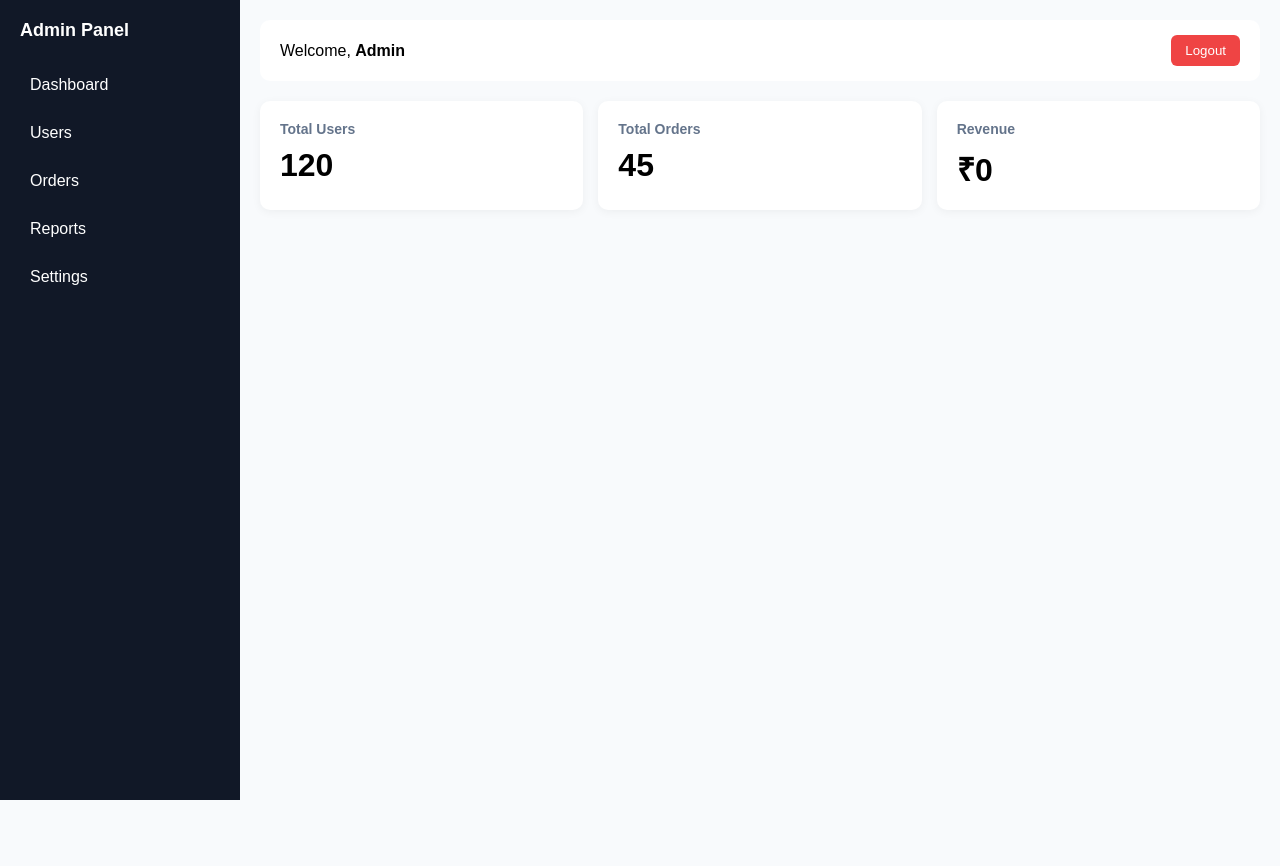
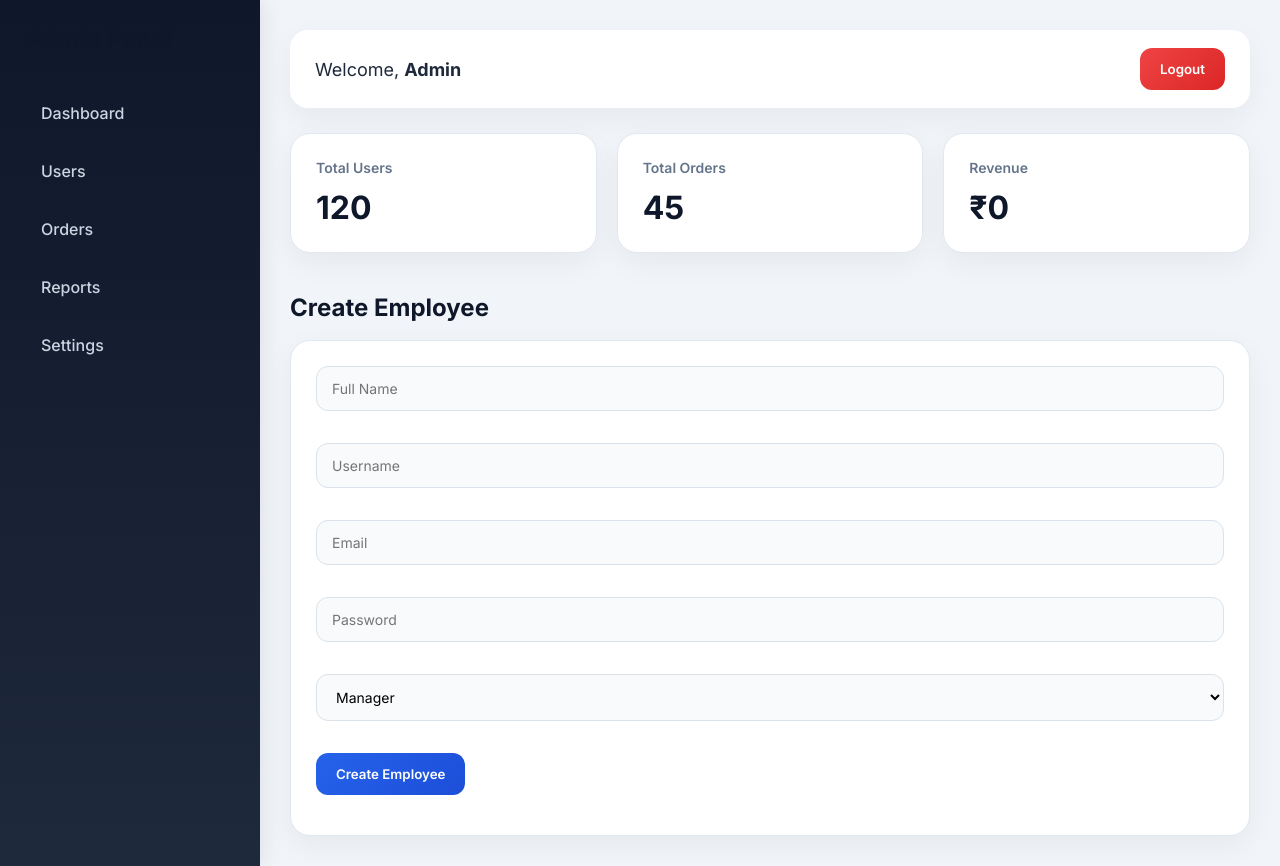
Before and after one commit to UrvashiJadav/Vendor_bridge-Odoo-Hacktathon, a Flask app: page /admin in a window 1280 px wide. Before the commit the page ends 800 px from the top, so only its background shows below. Run offline with Flask 3, Linux system fonts and the light colour scheme.

Commit message:
role based login with modified admin dashboard

```diff
--- a/app.py
+++ b/app.py
@@ -111,7 +111,7 @@ def register():
         email=email,
         password=hashed_password,
         phone=phone,
-        role="user"
+        role="vendor"
     )
 
     db.session.add(new_user)
@@ -132,13 +132,22 @@ def login():
     password = reqdata.get("password")
 
     if not username or not username.strip():
-        return jsonify({"status": "error", "message": "Invalid Username"})
+        return jsonify({
+            "status": "error",
+            "message": "Invalid Username"
+        })
 
     if not email or not email.strip():
-        return jsonify({"status": "error", "message": "Invalid Email"})
+        return jsonify({
+            "status": "error",
+            "message": "Invalid Email"
+        })
 
     if not password or not password.strip():
-        return jsonify({"status": "error", "message": "Invalid Password"})
+        return jsonify({
+            "status": "error",
+            "message": "Invalid Password"
+        })
 
     username = username.strip().lower()
     email = email.strip().lower()
@@ -156,19 +165,26 @@ def login():
         })
 
     user = User.query.filter(
-        (User.username == username) | (User.email == email)
+        (User.username == username) |
+        (User.email == email)
     ).first()
 
     if not user:
-        return jsonify({"status": "error", "message": "User not found"})
+        return jsonify({
+            "status": "error",
+            "message": "User not found"
+        })
 
     if not check_password_hash(user.password, password):
-        return jsonify({"status": "error", "message": "Wrong Password"})
+        return jsonify({
+            "status": "error",
+            "message": "Wrong Password"
+        })
 
     return jsonify({
         "status": "success",
         "message": "Login Successful",
-        "role": "user",
+        "role": user.role,
         "username": user.username
     })
 
@@ -229,5 +245,43 @@ def reset_password():
 
     return jsonify({"status": "success", "message": "Password Updated Successfully"})
 
+@app.route('/create-employee', methods=['POST'])
+def create_employee():
+
+    reqdata = request.get_json()
+
+    name = reqdata.get("name")
+    username = reqdata.get("username")
+    email = reqdata.get("email")
+    password = reqdata.get("password")
+    role = reqdata.get("role")
+
+    existing = User.query.filter(
+        (User.username == username) |
+        (User.email == email)
+    ).first()
+
+    if existing:
+        return jsonify({
+            "status":"error",
+            "message":"User already exists"
+        })
+
+    user = User(
+        name=name,
+        username=username,
+        email=email,
+        password=generate_password_hash(password),
+        role=role
+    )
+
+    db.session.add(user)
+    db.session.commit()
+
+    return jsonify({
+        "status":"success",
+        "message":"Employee Created Successfully"
+    })
+
 if __name__ == "__main__":
     app.run(debug=True)
--- a/templates/admin_dashboard.html
+++ b/templates/admin_dashboard.html
@@ -1,6 +1,7 @@
 <!DOCTYPE html>
 <html lang="en">
 <head>
+    <link href="https://fonts.googleapis.com/css2?family=Inter:wght@400;500;600;700;800&display=swap" rel="stylesheet">
 <meta charset="UTF-8">
 <title>Admin Dashboard</title>
 
@@ -9,25 +10,27 @@
     margin:0;
     padding:0;
     box-sizing:border-box;
-    font-family:Arial;
+    font-family:'Inter',sans-serif;
 }
 
 body{
     display:flex;
-    height:100vh;
-    background:#f8fafc;
+    min-height:100vh;
+    background:#f1f5f9;
 }
 
 .sidebar{
-    width:240px;
-    background:#111827;
+    width:260px;
+    background:linear-gradient(180deg,#0f172a,#1e293b);
     color:white;
-    padding:20px;
+    padding:25px;
+    box-shadow:4px 0 20px rgba(0,0,0,0.08);
 }
 
 .sidebar h2{
-    margin-bottom:25px;
-    font-size:18px;
+    font-size:24px;
+    font-weight:700;
+    margin-bottom:35px;
 }
 
 .menu{
@@ -37,60 +40,144 @@ body{
 }
 
 .menu a{
-    color:white;
+    color:#cbd5e1;
     text-decoration:none;
-    padding:10px;
-    border-radius:6px;
+    padding:14px 16px;
+    border-radius:12px;
+    transition:.3s;
+    font-weight:500;
 }
 
 .menu a:hover{
-    background:#1f2937;
+    background:rgba(255,255,255,0.08);
+    color:white;
+    transform:translateX(5px);
 }
 
 .main{
     flex:1;
-    padding:20px;
+    padding:30px;
 }
 
 .topbar{
     background:white;
-    padding:15px 20px;
-    border-radius:10px;
+    padding:18px 25px;
+    border-radius:18px;
     display:flex;
     justify-content:space-between;
     align-items:center;
-    margin-bottom:20px;
+    margin-bottom:25px;
+    box-shadow:0 10px 30px rgba(15,23,42,.05);
+}
+
+.topbar div{
+    font-size:18px;
+    color:#1e293b;
 }
 
 .cards{
     display:grid;
-    grid-template-columns:repeat(3, 1fr);
-    gap:15px;
+    grid-template-columns:repeat(auto-fit,minmax(220px,1fr));
+    gap:20px;
 }
 
 .card{
     background:white;
-    padding:20px;
-    border-radius:10px;
-    box-shadow:0 2px 10px rgba(0,0,0,0.05);
+    border-radius:20px;
+    padding:25px;
+    box-shadow:0 10px 30px rgba(15,23,42,.05);
+    border:1px solid #e2e8f0;
 }
 
 .card h3{
     color:#64748b;
     font-size:14px;
+    font-weight:600;
 }
 
 .card h1{
-    margin-top:10px;
+    margin-top:12px;
+    font-size:32px;
+    color:#0f172a;
+}
+
+h2{
+    margin-bottom:18px;
+    color:#0f172a;
+    font-size:24px;
+}
+
+input,
+select{
+    width:100%;
+    padding:13px 15px;
+    border:1px solid #dbe2ea;
+    border-radius:12px;
+    background:#f8fafc;
+    font-size:14px;
+    outline:none;
+    transition:.3s;
+}
+
+input:focus,
+select:focus{
+    border-color:#2563eb;
+    background:white;
+    box-shadow:0 0 0 4px rgba(37,99,235,.12);
 }
 
 button{
-    background:#ef4444;
+    background:linear-gradient(135deg,#2563eb,#1d4ed8);
     color:white;
     border:none;
-    padding:8px 14px;
-    border-radius:6px;
+    padding:13px 20px;
+    border-radius:12px;
     cursor:pointer;
+    font-weight:600;
+    transition:.3s;
+}
+
+button:hover{
+    transform:translateY(-2px);
+    box-shadow:0 10px 20px rgba(37,99,235,.25);
+}
+
+.topbar button{
+    background:linear-gradient(135deg,#ef4444,#dc2626);
+}
+
+.topbar button:hover{
+    box-shadow:0 10px 20px rgba(239,68,68,.25);
+}
+
+#createResult{
+    margin-top:15px;
+    font-weight:600;
+    color:#2563eb;
+}
+
+.card input,
+.card select{
+    margin-bottom:12px;
+}
+
+@media(max-width:900px){
+
+    body{
+        flex-direction:column;
+    }
+
+    .sidebar{
+        width:100%;
+    }
+
+    .main{
+        padding:20px;
+    }
+
+    .cards{
+        grid-template-columns:1fr;
+    }
 }
 </style>
 
@@ -139,7 +226,61 @@ button{
 
     </div>
 
+    <br>
+    <br>
+<h2>Create Employee</h2>
+
+<div class="card">
+
+    <input type="text"
+           id="empName"
+           placeholder="Full Name">
+
+    <br><br>
+
+    <input type="text"
+           id="empUsername"
+           placeholder="Username">
+
+    <br><br>
+
+    <input type="email"
+           id="empEmail"
+           placeholder="Email">
+
+    <br><br>
+
+    <input type="password"
+           id="empPassword"
+           placeholder="Password">
+
+    <br><br>
+
+    <select id="empRole">
+
+        <option value="manager">
+            Manager
+        </option>
+
+        <option value="procurement">
+            Procurement
+        </option>
+
+    </select>
+
+    <br><br>
+
+    <button onclick="createEmployee()">
+        Create Employee
+    </button>
+
+    <p id="createResult"></p>
+
 </div>
+
+</div>
+
+
 
 <script>
 
@@ -158,6 +299,50 @@ function logout(){
     window.location.href = "/login";
 }
 
+
+async function createEmployee(){
+
+    let name =
+        document.getElementById("empName").value;
+
+    let username =
+        document.getElementById("empUsername").value;
+
+    let email =
+        document.getElementById("empEmail").value;
+
+    let password =
+        document.getElementById("empPassword").value;
+
+    let role =
+        document.getElementById("empRole").value;
+
+    let response =
+        await fetch(
+            "http://127.0.0.1:5000/create-employee",
+            {
+                method:"POST",
+                headers:{
+                    "Content-Type":"application/json"
+                },
+                body:JSON.stringify({
+                    name,
+                    username,
+                    email,
+                    password,
+                    role
+                })
+            }
+        );
+
+    let data = await response.json();
+
+    document.getElementById(
+        "createResult"
+    ).innerText = data.message;
+}
+
+
 </script>
 
 </body>
```
Also changed, not shown: models.py (+11 -13 lines), templates/login.html (+11 -3 lines).
